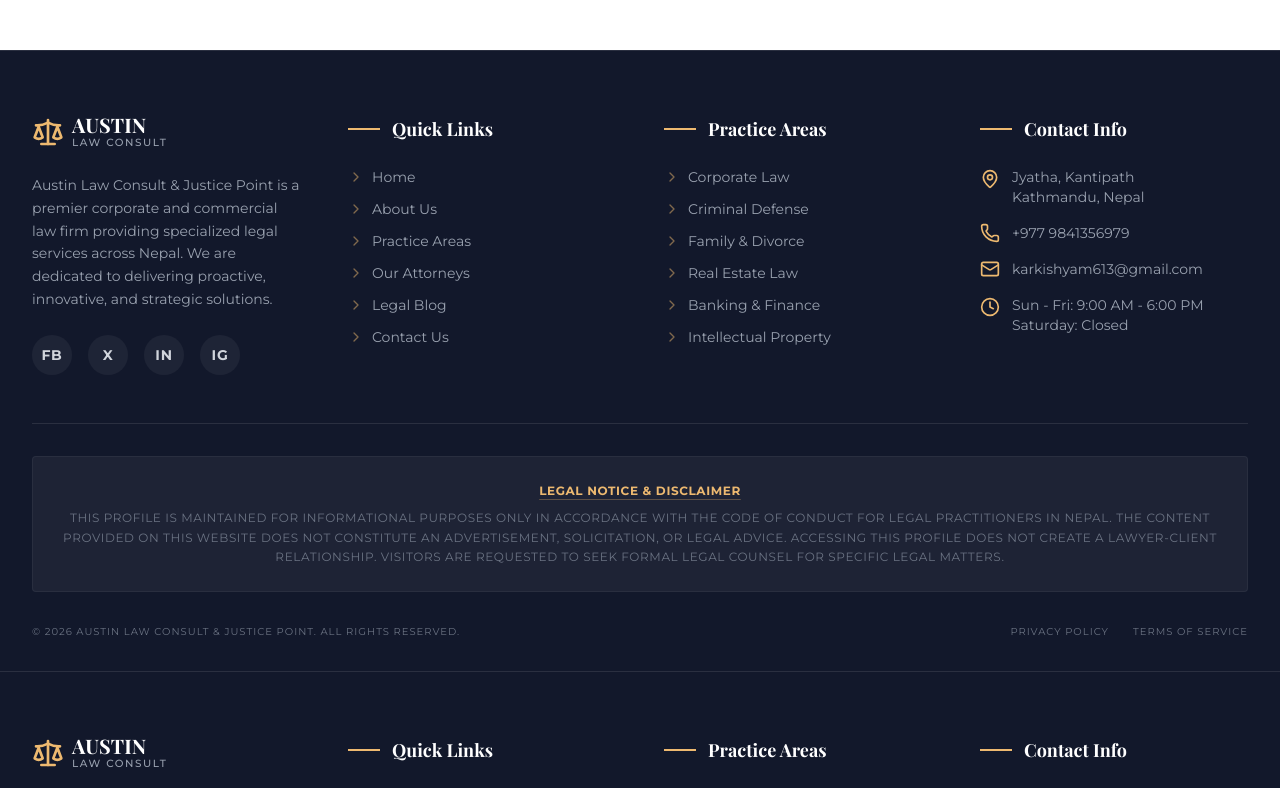
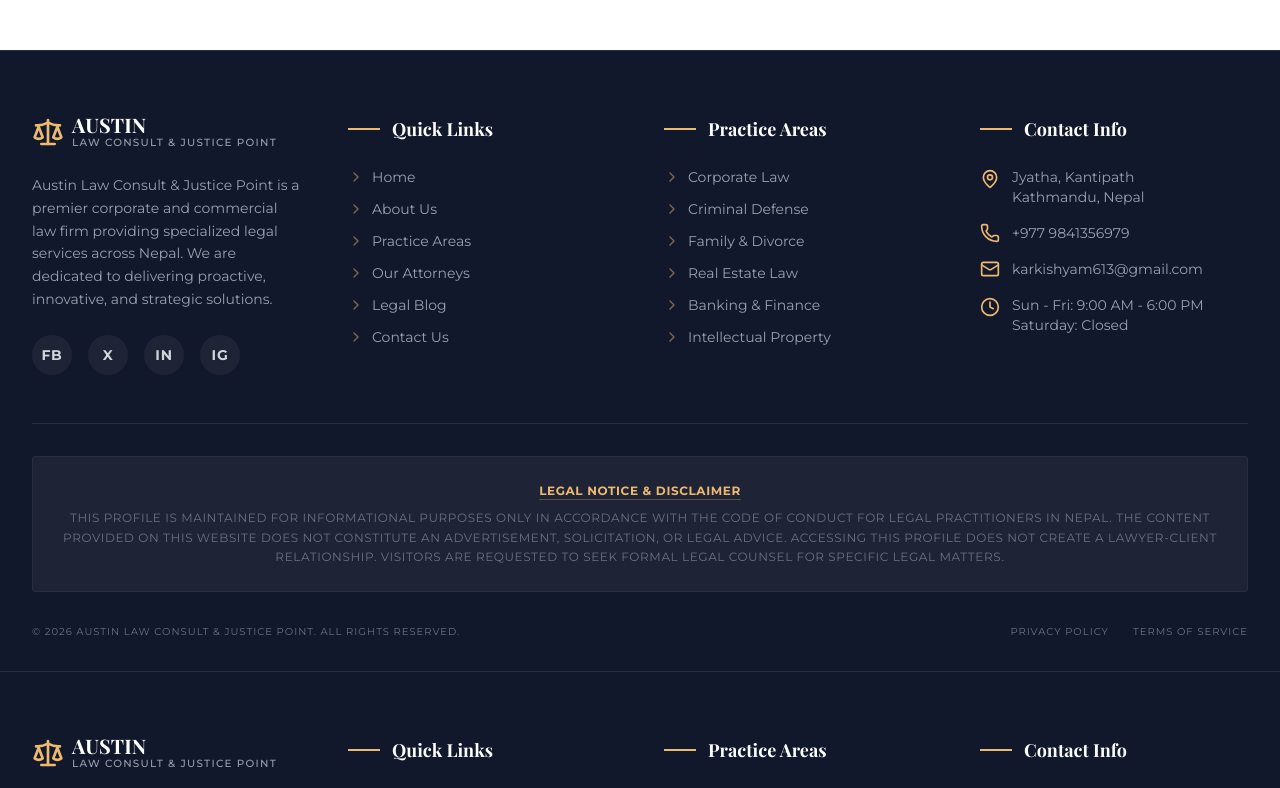
Before and after one commit to Au-gus/Austin-Law-Consult-Justice-Point, a Next.js app: page /practice-areas/banking-finance in a window 1280 px wide. Shown: the part 1080-1868 px from the top of the page. Built offline with nearby package versions, Linux system fonts and the light colour scheme; a web font is replaced by a local one.

Commit message:
Fix build conflict and finalize global branding for Austin Law Consult & Justice Point

```diff
--- a/src/app/layout.tsx
+++ b/src/app/layout.tsx
@@ -15,12 +15,12 @@ const montserrat = Montserrat({
 export const metadata: Metadata = {
   title: "Austin Law Consult & Justice Point | Premier Law Firm in Nepal",
   description: "Austin Law Consult & Justice Point provides expert corporate, criminal, and commercial legal services in Kathmandu, Nepal. Driven by independence and integrity.",
-  keywords: ["Law Firm Nepal", "Corporate Law Kathmandu", "Criminal Defense Nepal", "Austin Law Consult", "Legal Services Nepal", "Best Lawyers Kathmandu"],
+  keywords: ["Law Firm Nepal", "Corporate Law Kathmandu", "Criminal Defense Nepal", "Austin Law Consult & Justice Point", "Legal Services Nepal", "Best Lawyers Kathmandu"],
   openGraph: {
     title: "Austin Law Consult & Justice Point",
     description: "Expert Legal Services in Nepal. Our independence makes the difference.",
     url: "https://austinlaw.com.np",
-    siteName: "Austin Law Consult",
+    siteName: "Austin Law Consult & Justice Point",
     locale: "en_NP",
     type: "website",
   },
--- a/src/app/practice-areas/[slug]/page.tsx
+++ b/src/app/practice-areas/[slug]/page.tsx
@@ -1,25 +1,19 @@
-"use client";
-
 import { notFound } from "next/navigation";
-import Link from "next/link";
-import { ArrowLeft, CheckCircle2, Scale, ShieldCheck, Landmark, Printer } from "lucide-react";
+import { CheckCircle2, Scale, ShieldCheck, Landmark } from "lucide-react";
 import { practiceAreasData } from "@/data/practiceAreasData";
 import Navbar from "@/components/Navbar";
 import Footer from "@/components/Footer";
 import Breadcrumbs from "@/components/Breadcrumbs";
+import PrintButton from "@/components/PrintButton";
 import React from "react";
 
-export default function PracticeAreaDetail({ params }: { params: { slug: string } }) {
-  const { slug } = params;
+export default async function PracticeAreaDetail({ params }: { params: Promise<{ slug: string }> }) {
+  const { slug } = await params;
   const practice = practiceAreasData.find((p) => p.slug === slug);
 
   if (!practice) {
     notFound();
   }
-
-  const handlePrint = () => {
-    if (typeof window !== 'undefined') window.print();
-  };
 
   return (
     <div className="flex flex-col min-h-screen">
@@ -42,13 +36,7 @@ export default function PracticeAreaDetail({ params }: { params: { slug: string
                 {practice.description}
               </p>
             </div>
-            <button
-              onClick={handlePrint}
-              className="flex items-center gap-2 px-6 py-3 bg-white dark:bg-gray-800 border border-gray-200 dark:border-gray-700 hover:border-accent-gold text-gray-600 dark:text-gray-300 rounded shadow-sm transition-all group no-print"
-            >
-              <Printer className="h-4 w-4 group-hover:text-accent-gold" />
-              <span className="font-bold text-xs uppercase tracking-widest">Download Factsheet</span>
-            </button>
+            <PrintButton />
           </div>
 
           <div className="grid grid-cols-1 lg:grid-cols-3 gap-16">
--- a/src/components/Attorneys.tsx
+++ b/src/components/Attorneys.tsx
@@ -81,7 +81,7 @@ export default function Attorneys() {
           </h2>
           <div className="w-24 h-1 bg-accent-gold mx-auto mb-6" />
           <p className="text-gray-500 dark:text-gray-400 text-lg leading-relaxed">
-            A dedicated team of legal professionals committed to delivering justice and excellence for every client.
+            A dedicated team of legal professionals at Austin Law Consult & Justice Point, committed to delivering justice and excellence for every client.
           </p>
         </motion.div>
 
--- a/src/components/Blog.tsx
+++ b/src/components/Blog.tsx
@@ -14,7 +14,7 @@ const initialPosts = [
     date: "March 25, 2026",
     readTime: "6 min read",
     category: "Corporate Law",
-    author: "Shyam Raja Karki",
+    author: "Ram KC",
   },
   {
     title: "Your Rights During a Criminal Investigation",
@@ -23,7 +23,7 @@ const initialPosts = [
     date: "March 18, 2026",
     readTime: "5 min read",
     category: "Criminal Law",
-    author: "Austin Law Consult",
+    author: "Austin Law Consult & Justice Point",
   },
   {
     title: "Property Disputes in Nepal: How to Protect Your Interests",
@@ -32,7 +32,7 @@ const initialPosts = [
     date: "March 10, 2026",
     readTime: "7 min read",
     category: "Real Estate Law",
-    author: "Austin Law Consult",
+    author: "Austin Law Consult & Justice Point",
   },
 ];
 
@@ -47,7 +47,6 @@ export default function Blog() {
   const [posts, setPosts] = useState(initialPosts);
   const [isEditorOpen, setIsEditorOpen] = useState(false);
 
-  // Persistence: Fetch from Server Action on mount
   useEffect(() => {
     const fetchPosts = async () => {
       const serverPosts = await getBlogPosts();
@@ -86,7 +85,7 @@ export default function Blog() {
           <div className="w-24 h-1 bg-accent-gold mx-auto mb-6" />
           <p className="text-gray-500 dark:text-gray-400 text-lg leading-relaxed">
             Expert commentary, legal updates, and practical advice from the
-            attorneys at Austin Law Consult &amp; Justice Point.
+            attorneys at Austin Law Consult & Justice Point.
           </p>
         </motion.div>
 
@@ -103,11 +102,9 @@ export default function Blog() {
             >
               {/* Stylized Placeholder Header */}
               <div className="h-48 bg-primary-navy relative flex items-center justify-center overflow-hidden">
-                {/* Background Pattern */}
                 <div className="absolute inset-0 opacity-[0.05]"
                      style={{ backgroundImage: "radial-gradient(circle at 2px 2px, white 1px, transparent 0)", backgroundSize: "20px 20px" }} />
 
-                {/* Icon Placeholder */}
                 <div className="relative z-10 flex flex-col items-center">
                   <div className="h-16 w-16 rounded-full bg-white/5 border border-white/10 flex items-center justify-center mb-3">
                     <Scale className="h-8 w-8 text-accent-gold/40" />
@@ -115,12 +112,10 @@ export default function Blog() {
                   <span className="text-white/30 text-[0.6rem] uppercase tracking-[0.3em] font-bold">Privacy Placeholder</span>
                 </div>
 
-                {/* Accent line at bottom of image area */}
                 <div className="absolute bottom-0 left-0 right-0 h-1 bg-accent-gold/30" />
               </div>
 
               <div className="p-7 flex flex-col flex-1 space-y-4">
-                {/* Category badge */}
                 <div className="flex items-center space-x-2">
                   <Tag className="h-3.5 w-3.5 text-accent-gold" />
                   <span
@@ -133,17 +128,14 @@ export default function Blog() {
                   </span>
                 </div>
 
-                {/* Title */}
                 <h3 className="heading-serif text-xl font-bold text-gray-900 dark:text-white group-hover:text-accent-gold transition-colors leading-snug">
                   {post.title}
                 </h3>
 
-                {/* Excerpt */}
                 <p className="text-gray-500 dark:text-gray-400 text-sm leading-relaxed flex-1 line-clamp-3">
                   {post.excerpt}
                 </p>
 
-                {/* Meta row */}
                 <div className="flex items-center justify-between text-xs text-gray-400 dark:text-gray-500 pt-4 border-t border-gray-100 dark:border-gray-700">
                   <div className="flex items-center space-x-3">
                     <span className="flex items-center space-x-1">
@@ -160,7 +152,6 @@ export default function Blog() {
                   </span>
                 </div>
 
-                {/* Read more */}
                 <button className="inline-flex items-center text-accent-gold font-bold text-sm hover:underline mt-1 group/btn w-fit">
                   Read Article
                   <ArrowRight className="ml-1.5 h-4 w-4 transition-transform group-hover/btn:translate-x-1" />
@@ -170,7 +161,6 @@ export default function Blog() {
           ))}
         </div>
 
-        {/* Write Post Button (Admin) */}
         <div className="mt-16 flex justify-center">
           <button
             onClick={() => setIsEditorOpen(true)}
@@ -184,7 +174,6 @@ export default function Blog() {
 
       </div>
 
-      {/* Editor Modal */}
       <AnimatePresence>
         {isEditorOpen && (
           <BlogEditor
--- a/src/components/Footer.tsx
+++ b/src/components/Footer.tsx
@@ -15,8 +15,8 @@ export default function Footer() {
                 <span className="heading-serif font-bold text-xl leading-none text-white">
                   AUSTIN
                 </span>
-                <span className="text-[0.65rem] tracking-[0.15em] font-medium text-gray-400">
-                  LAW CONSULT
+                <span className="text-[0.65rem] tracking-[0.12em] font-medium text-gray-400">
+                  LAW CONSULT & JUSTICE POINT
                 </span>
               </div>
             </Link>
--- /dev/null
+++ b/src/components/PrintButton.tsx
@@ -0,0 +1,22 @@
+"use client";
+
+import React from 'react';
+import { Printer } from 'lucide-react';
+
+export default function PrintButton() {
+  const handlePrint = () => {
+    if (typeof window !== 'undefined') {
+      window.print();
+    }
+  };
+
+  return (
+    <button
+      onClick={handlePrint}
+      className="flex items-center gap-2 px-6 py-3 bg-white dark:bg-gray-800 border border-gray-200 dark:border-gray-700 hover:border-accent-gold text-gray-600 dark:text-gray-300 rounded shadow-sm transition-all group no-print"
+    >
+      <Printer className="h-4 w-4 group-hover:text-accent-gold" />
+      <span className="font-bold text-xs uppercase tracking-widest">Download Factsheet</span>
+    </button>
+  );
+}
```
